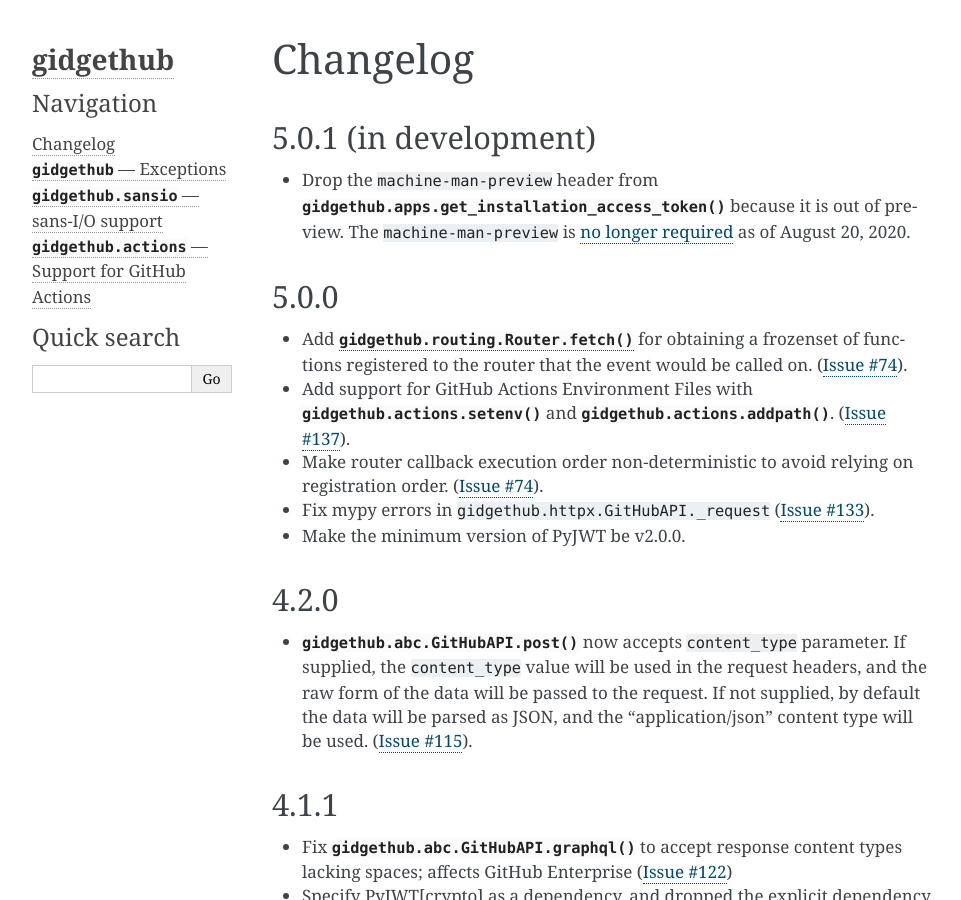
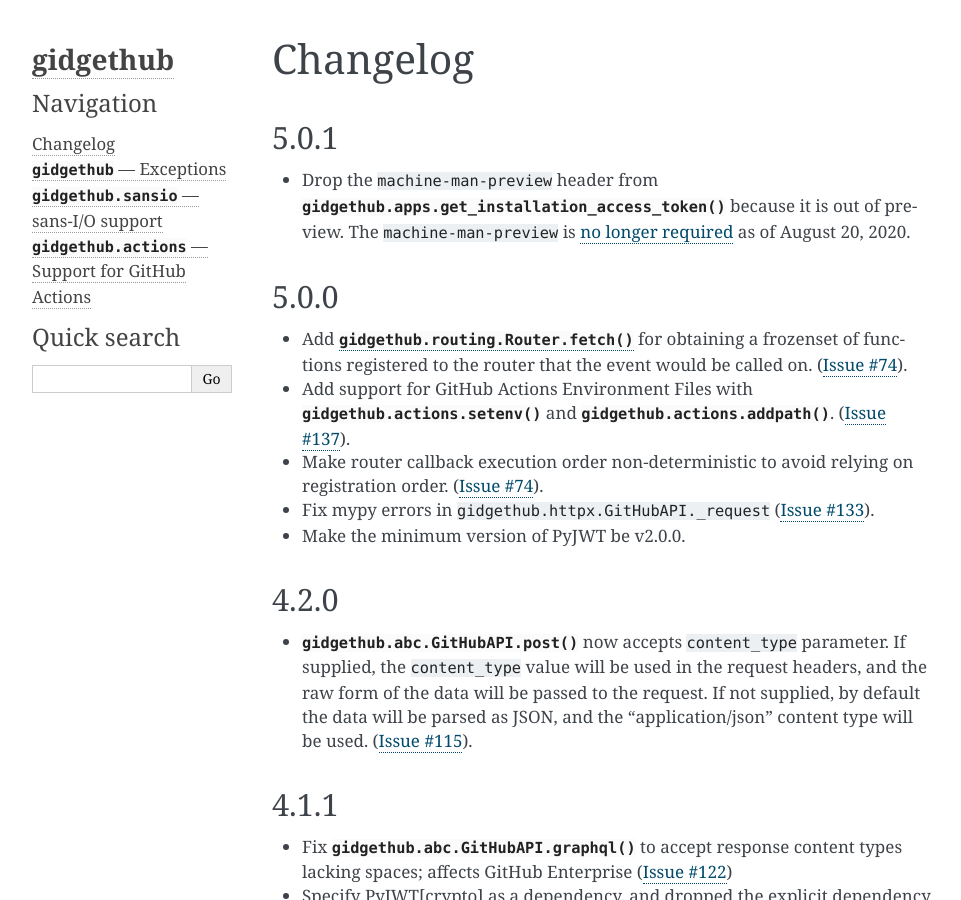
Before and after one commit to gidgethub/gidgethub, a Sphinx documentation site: the page built from docs/changelog.rst, in a window 1280 px wide and 900 px high. Shown: the whole window, without its empty margins (148-1109 px from the left). Built offline with Sphinx 7.4.7, drawn with Linux system fonts in a browser that asks for light colours; pages that are not in the unit, such as notebooks, are missing from menus.

```diff
--- a/docs/changelog.rst
+++ b/docs/changelog.rst
@@ -1,8 +1,8 @@
 Changelog
 =========
 
-5.0.1 (in development)
-----------------------
+5.0.1
+-----
 
 - Drop the ``machine-man-preview`` header from :meth:`gidgethub.apps.get_installation_access_token`
   because it is out of preview. The ``machine-man-preview`` is `no longer
--- a/gidgethub/__init__.py
+++ b/gidgethub/__init__.py
@@ -1,5 +1,5 @@
 """An async GitHub API library"""
-__version__ = "5.0.0"
+__version__ = "5.0.1"
 
 import http
 from typing import Any, Optional
```
